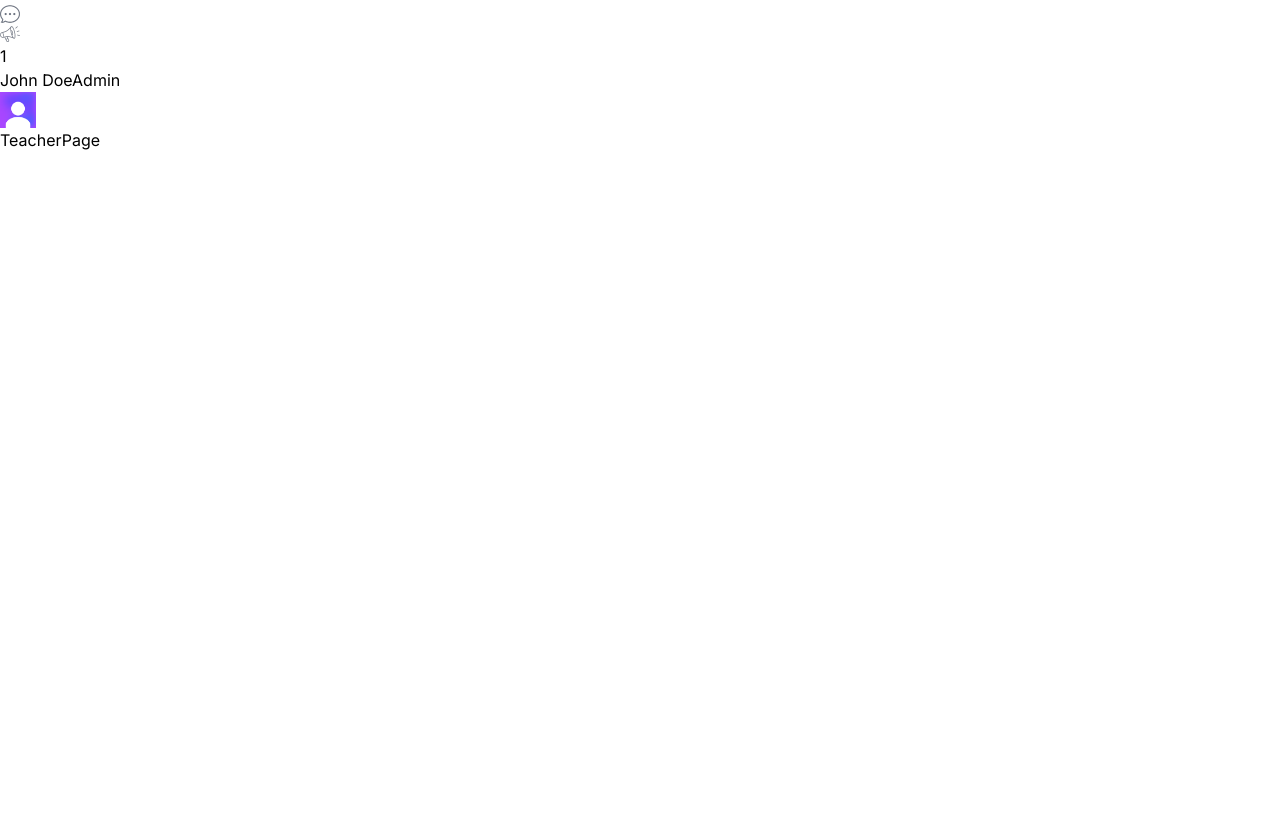
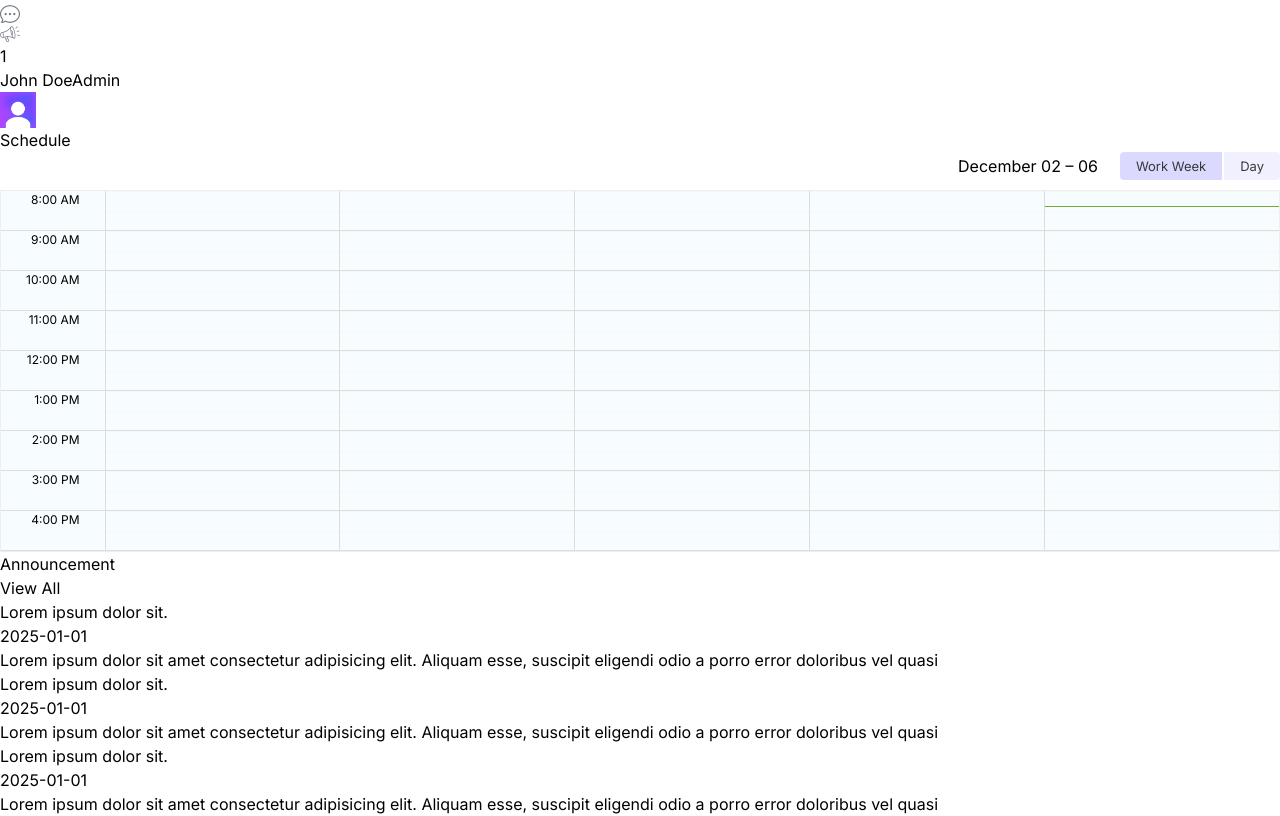
Before and after one commit to chetali-1004/dashboard, a Next.js app in the folder dashboard-frontend/: page /teacher in a window 1280 px wide. Shown: the part 886-1702 px from the top of the page. Before the commit the page ends 1038 px from the top, so only its background shows below. Built offline with nearby package versions, Linux system fonts and the light colour scheme.

Commit message:
teacher page done

```diff
--- a/dashboard-frontend/src/app/(dashboard)/layout.tsx
+++ b/dashboard-frontend/src/app/(dashboard)/layout.tsx
@@ -32,7 +32,7 @@
         <Menu />
       </div>
       {/* RIGHT */}
-      <div className="w-[86%] md:w-[92%] lg:w-[84%] xl:w-[86%] bg-[#F7F8FA] overflow-auto">
+      <div className="w-[86%] md:w-[92%] lg:w-[84%] xl:w-[86%] bg-[#F7F8FA] overflow-auto flex flex-col">
         <Navbar />
         {children}
       </div>
--- a/dashboard-frontend/src/app/(dashboard)/teacher/page.tsx
+++ b/dashboard-frontend/src/app/(dashboard)/teacher/page.tsx
@@ -1,4 +1,24 @@
+import EventCalendar from "@/components/EventCalendar";
+import Announcements from "@/components/Announcements";
+import BigCalendar from "@/components/BigCalendar";
+
 const TeacherPage = () => {
-  return <div>TeacherPage</div>;
+  return (
+    <div className="flex-1 p-4 flex gap-4 flex-col xl:flex-row">
+      {/* LEFT */}
+      <div className="w-full xl:w-2/3">
+        <div className="h-full bg-white p-4 rounded-md">
+          <h1 className="text-xl font-semibold">Schedule</h1>
+          <BigCalendar />
+        </div>
+      </div>
+
+      {/* RIGHT  */}
+      <div className="w-full xl:w-1/3 flex flex-col gap-8">
+        {/* <EventCalendar /> */}
+        <Announcements />
+      </div>
+    </div>
+  );
 };
 export default TeacherPage;
```
